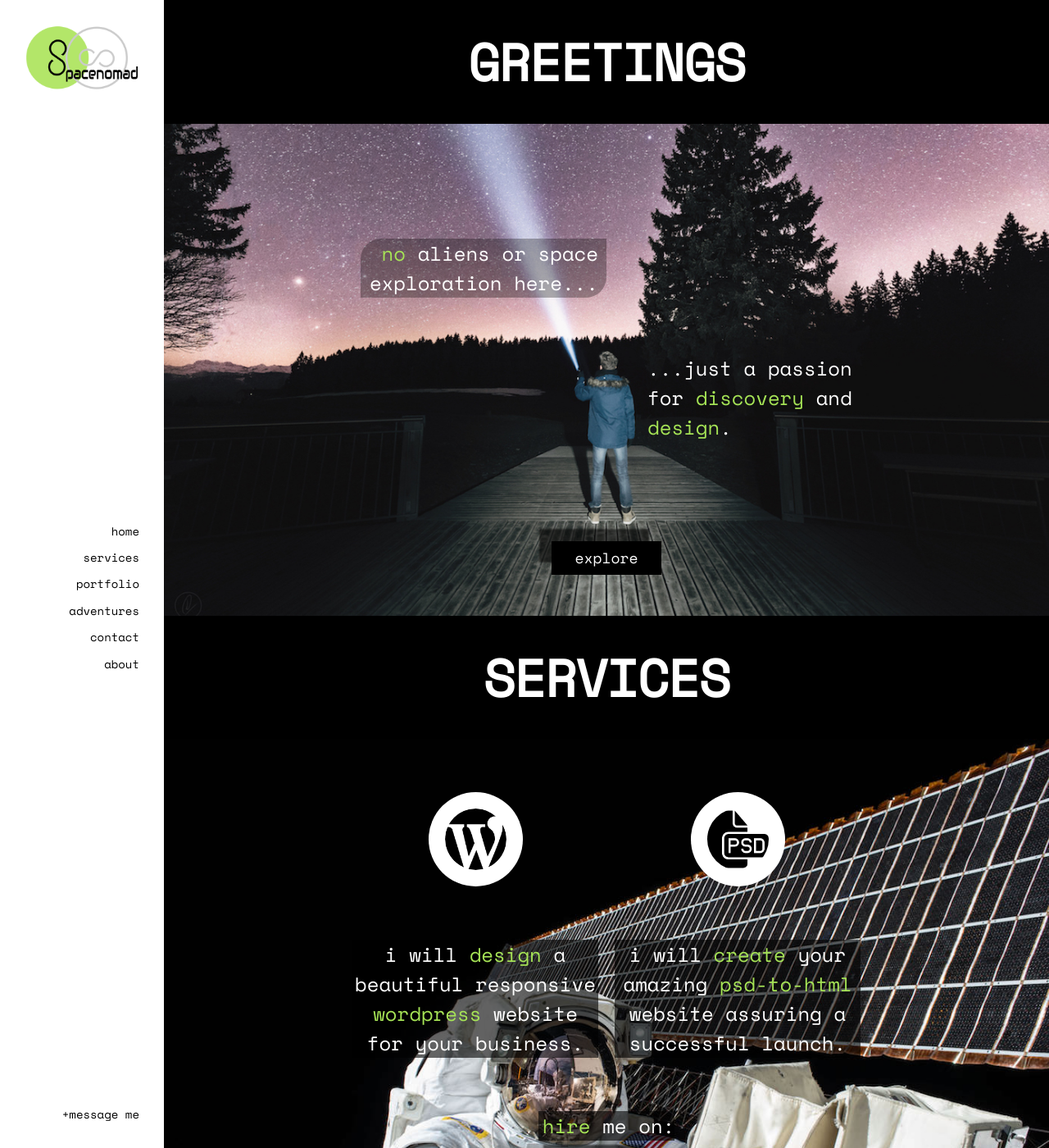
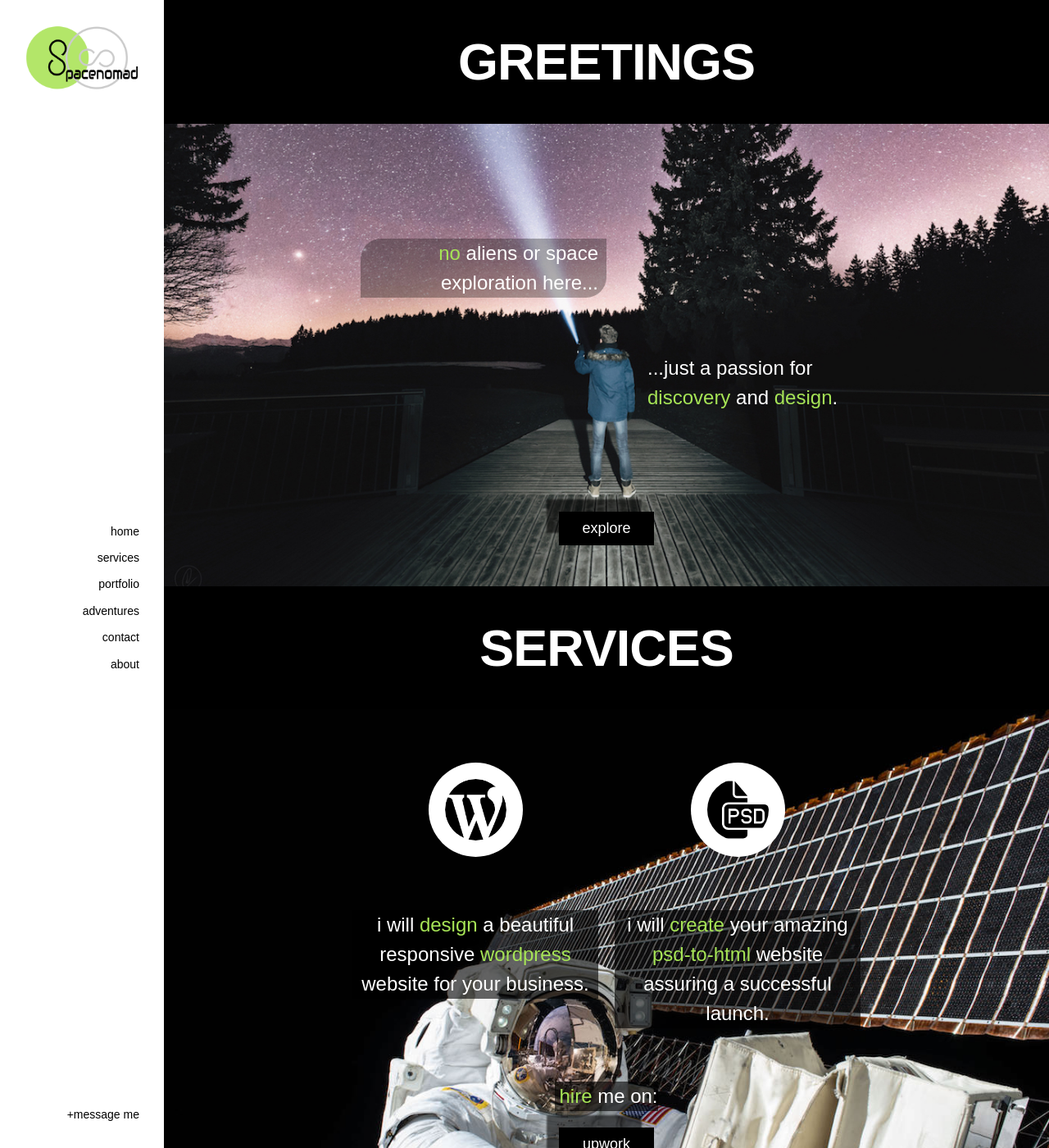
Before and after one commit to Spacenomad-Design/Spacenomad-Design.github.io, a Jekyll site: the page built from index.html, in a window 1280 px wide and 1400 px high. Shown: the whole window at 82% size. Built offline with Jekyll 4.4.1, drawn with Linux system fonts in a browser that asks for light colours; nearby versions of some CDN libraries; Markdown is read by kramdown in place of the engine named in the settings.

```diff
--- a/_includes/section-portfolio.html
+++ b/_includes/section-portfolio.html
@@ -1 +1 @@
-<a name="portfolio"></a><section class="header"><div class="flex"><div class="col-2"><h1>portfolio</h1></div></div></section><section class="portfolio"><div class="flex"><div class="col-2"><img src="assets/img/website-1.png" width="95%"/></div></div></section>
+<a name="portfolio"></a><section class="header"><div class="flex"><div class="col-2"><h1>portfolio</h1></div></div></section><section class="portfolio"><div class="flex"><div class="col-2"><img src="assets/img/Website-1.png" width="95%"/></div></div></section>
--- a/assets/css/main.css
+++ b/assets/css/main.css
@@ -456,7 +456,7 @@
   background: #F6F6F8;
   font-size: 14px;
   line-height: 1.6;
-  font-family: 'Space Mono', monospace;
+  font-family: 'space_monoregular' sans-serif;
   color: #2E2D33;
   -webkit-font-smoothing: antialiased;
   -webkit-text-size-adjust: 100%; }
```
Also changed, not shown: _includes/section-adventures.html (line endings or trailing spaces).
